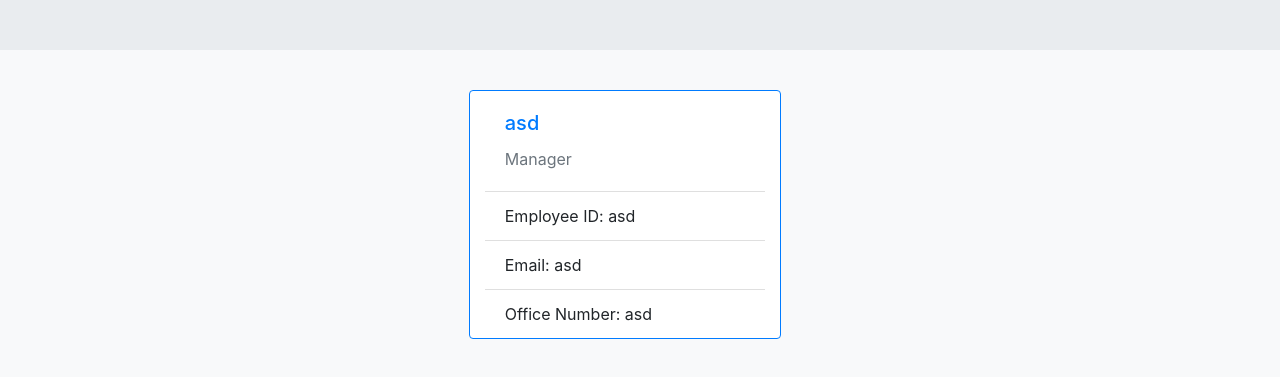
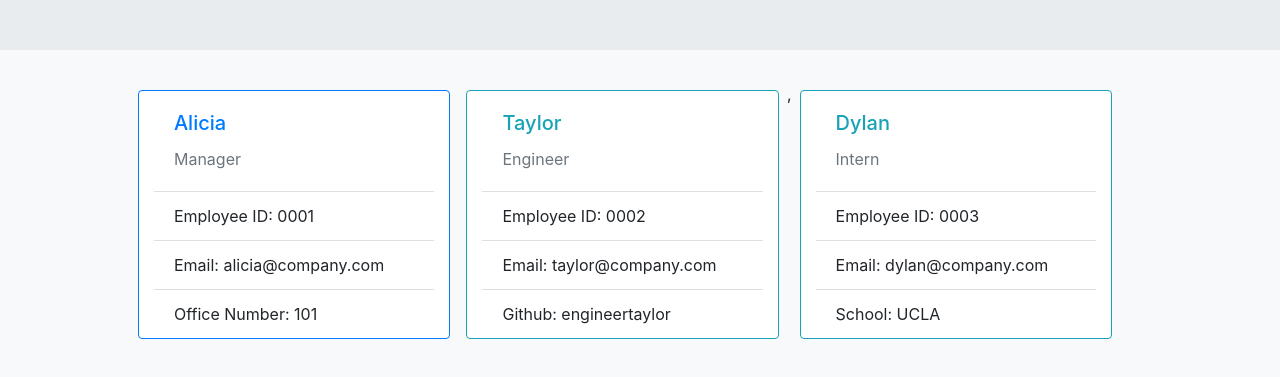
Before and after one commit to aliciachamar/team-profile-generator, a website: page dist/index.html in a window 1280 px wide. Shown: the part 153-530 px from the top of the page. Drawn offline with nearby package versions, Linux system fonts and the light colour scheme.

Commit message:
created sample file

```diff
--- a/dist/index.html
+++ b/dist/index.html
@@ -18,16 +18,38 @@
                 <div class="container-fluid row justify-content-center">
                     <div class="card col-sm-3 m-2 border border-primary">
                         <div class="card-body">
-                            <h5 class="card-title text-primary">asd</h5>
+                            <h5 class="card-title text-primary">Alicia</h5>
                             <p class="card-text text-secondary">Manager</p>
                         </div>
                         <ul class="list-group list-group-flush">
-                            <li class="list-group-item">Employee ID: asd</li>
-                            <li class="list-group-item">Email: <a href="mailto:asd" class="text-body">asd</a></li>
-                            <li class="list-group-item">Office Number: asd</li>
+                            <li class="list-group-item">Employee ID: 0001</li>
+                            <li class="list-group-item">Email: <a href="mailto:alicia@company.com" class="text-body">alicia@company.com</a></li>
+                            <li class="list-group-item">Office Number: 101</li>
                         </ul>
                     </div>
 
+                <div class="card col-sm-3 m-2 border border-info">
+                    <div class="card-body">
+                        <h5 class="card-title text-info">Taylor</h5>
+                        <p class="card-text text-secondary">Engineer</p>
+                    </div>
+                    <ul class="list-group list-group-flush">
+                        <li class="list-group-item">Employee ID: 0002</li>
+                        <li class="list-group-item">Email: <a href="mailto:taylor@company.com" class="text-body">taylor@company.com</a></li>
+                        <li class="list-group-item">Github: <a href="https://www.github.com/engineertaylor" class="text-body">engineertaylor</a></li>
+                    </ul>
+                </div>,
+                <div class="card col-sm-3 m-2 border border-info">
+                    <div class="card-body">
+                        <h5 class="card-title text-info">Dylan</h5>
+                        <p class="card-text text-secondary">Intern</p>
+                    </div>
+                    <ul class="list-group list-group-flush">
+                        <li class="list-group-item">Employee ID: 0003</li>
+                        <li class="list-group-item">Email: <a href="mailto:dylan@company.com" class="text-body">dylan@company.com</a></li>
+                        <li class="list-group-item">School: UCLA</li>
+                    </ul>
+                </div>
                 </div>
             </section>
         </body>
```
